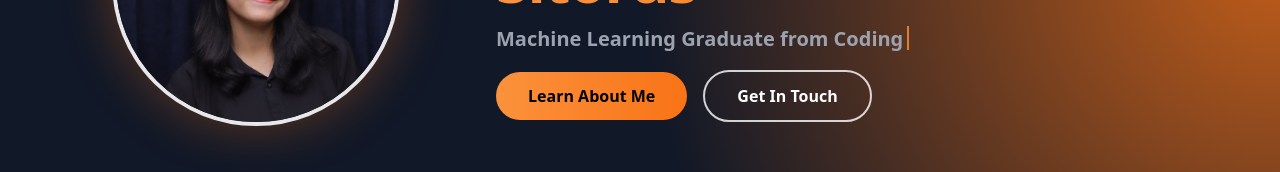
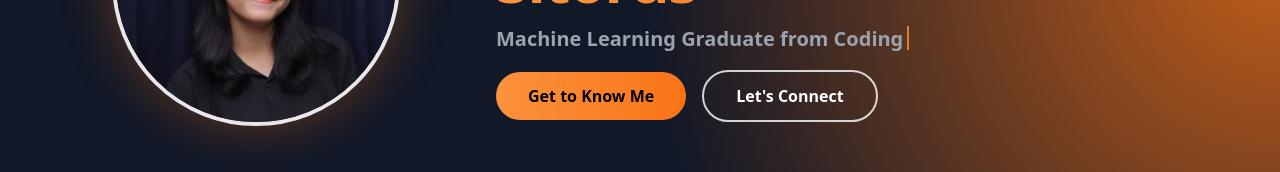
Before and after one commit to Chatarinaeva/portfolio-chatarinaeva, a React (Vite) app: page / in a window 1280 px wide. Shown: the part 450-622 px from the top of the page. Built offline with nearby package versions, Linux system fonts and the light colour scheme.

Commit message:
Update button text for better engagement

```diff
--- a/src/App.tsx
+++ b/src/App.tsx
@@ -126,14 +126,14 @@ function App() {
                 onClick={() => scrollToSection('about')}
                 className="w-56 sm:w-auto bg-gradient-to-r from-orange-400 to-orange-500 text-black px-8 py-3 rounded-full font-semibold hover:shadow-[0_0_25px_rgba(249,115,22,0.5)] transform hover:-translate-y-0.5 transition-all duration-300"
               >
-                Learn About Me
+                Get to Know Me
               </button>
 
               <button
                 onClick={() => scrollToSection('contact')}
                 className="w-56 sm:w-auto border-2 border-white/80 text-white px-8 py-3 rounded-full font-semibold hover:bg-orange-500 hover:border-orange-500 hover:text-black transition-all duration-300"
               >
-                Get In Touch
+                Let's Connect
               </button>
             </div>
           </div>
```
